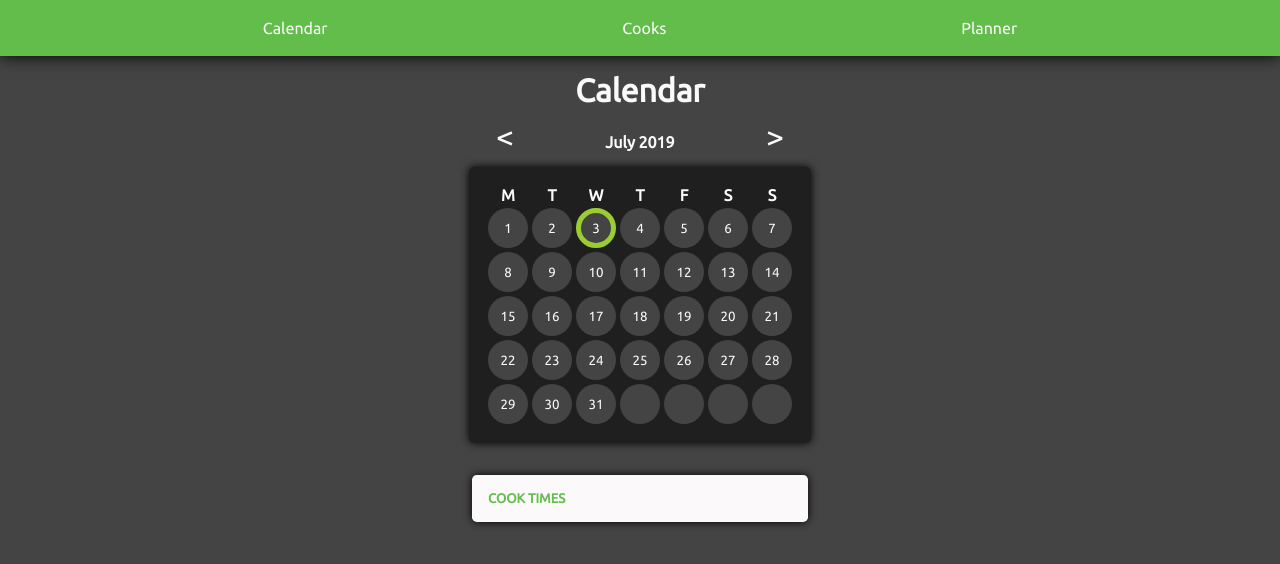
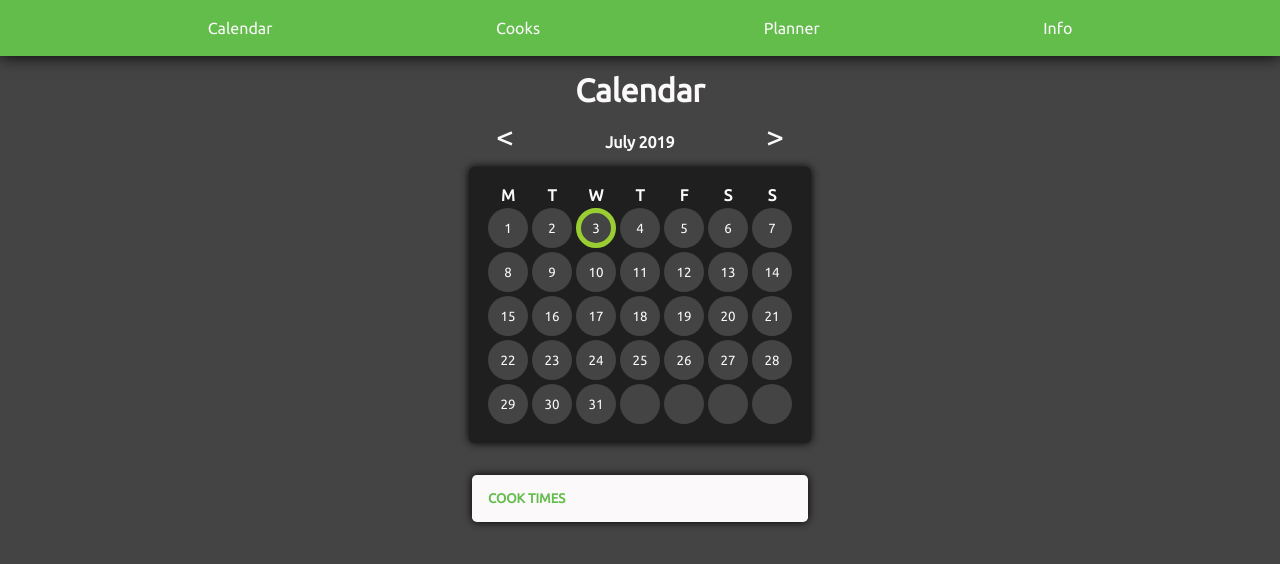
Before and after one commit to KotamanMeOplo/shift-counter, a React (Create React App) app: page / in a window 1280 px wide. Shown: the top 564 px of the page. Built offline with nearby package versions, Linux system fonts and the light colour scheme; the HTML template or start-up script is replaced by a standard one.

Commit message:
Add info page

```diff
--- a/src/App.css
+++ b/src/App.css
@@ -43,8 +43,8 @@ nav > button {
   font-size: 1rem;
   height: 3.5rem;
   cursor: pointer;
-  padding-right: 2rem;
-  padding-left: 2rem;
+  padding-right: 1rem;
+  padding-left: 1rem;
 }
 
 nav > button:hover, nav > button:active {
@@ -141,7 +141,7 @@ nav > button:hover, nav > button:active {
   outline: none;
 }
 
-.heading {
+.card-heading {
   color: #62BD4B;
   margin: 0;
 }
@@ -257,3 +257,13 @@ input[type="color"] {
   outline: none;
   font-size: 1rem;
 }
+
+#info-page {
+  text-align: left;
+  padding: 1rem;
+  padding-top: 0;
+}
+
+.heading {
+  text-align: center;
+}
--- a/src/components/Content.js
+++ b/src/components/Content.js
@@ -3,6 +3,7 @@ import { connect } from 'react-redux';
 import CalendarPage from './pages/CalendarPage';
 import CooksPage from './pages/CooksPage';
 import PlannerPage from './pages/PlannerPage';
+import InfoPage from './pages/InfoPage';
 
 function Content(props) {
   return (
@@ -19,6 +20,10 @@ function Content(props) {
         props.page === 'Planner' &&
         <PlannerPage />
       }
+      {
+        props.page === 'Info' &&
+        <InfoPage />
+      }
     </div>
   )
 }
--- a/src/components/Navbar.js
+++ b/src/components/Navbar.js
@@ -9,9 +9,11 @@ function Navbar(props) {
 
   return (
     <nav>
-      <button onClick={onClickButton}>Calendar</button>
-      <button onClick={onClickButton}>Cooks</button>
-      <button onClick={onClickButton}>Planner</button>
+      {
+        ['Calendar', 'Cooks', 'Planner', 'Info'].map(a =>
+          <button onClick={onClickButton}>{a}</button>
+        )
+      }
     </nav>
   )
 };
--- a/src/components/pages/CalendarPage.js
+++ b/src/components/pages/CalendarPage.js
@@ -39,7 +39,7 @@ function CalendarPage(props) {
       <Calendar month={month} year={year} />
 
       <div className="basic-style card light-color left-text-card">
-        <h5 className="heading">COOK TIMES</h5>
+        <h5 className="card-heading">COOK TIMES</h5>
         {
           [...cooks]
             .sort((cook1, cook2) =>
--- a/src/components/pages/CooksPage.js
+++ b/src/components/pages/CooksPage.js
@@ -75,7 +75,7 @@ function CooksPage(props) {
       </form>
 
       <div className="basic-style card light-color left-text-card">
-        <h5 className="heading">COOKS</h5>
+        <h5 className="card-heading">COOKS</h5>
         {
           cooks.map((a, i) =>
             <div key={i} className="cook-block">
--- /dev/null
+++ b/src/components/pages/InfoPage.js
@@ -0,0 +1,30 @@
+import React from 'react'
+
+export default function InfoPage() {
+  return (
+    <div id="info-page">
+      <h1 className="heading">Info</h1>
+      <h3 className="heading">A page to explain how to use this web app.</h3>
+
+      <div className="basic-style card accent1-color">
+        <h2 className="heading">Cooks Page</h2>
+        <p>In this page you can add all the cooks: Name, Times and Color.</p>
+        <ul>
+          <li>Names: A short name is preferred</li>
+          <li>Times: How many days has this person served as a cook.</li>
+          <li>Color: The color that represents this person. Preferrably not too dark and not too light.</li>
+        </ul>
+      </div>
+
+      <div className="basic-style card dark-color">
+        <h2 className="heading">Calendar Page</h2>
+        <p>In this page you can click on a day and select the person that was cook on this day. Underneath you can see all the cooks and how many times they have served as cooks.</p>
+      </div>
+
+      <div className="basic-style card primary-color">
+        <h2 className="heading">Planner Page</h2>
+        <p>Have there been times where you tried to plan out the next week and see who can be cook on which days? Well this page is just for that. Click on the days on which someone is not available to disable them. When finished with that you can click on the n/a text blocks on the very bottom to select which person will be cook on each day.</p>
+      </div>
+    </div>
+  )
+}
```
